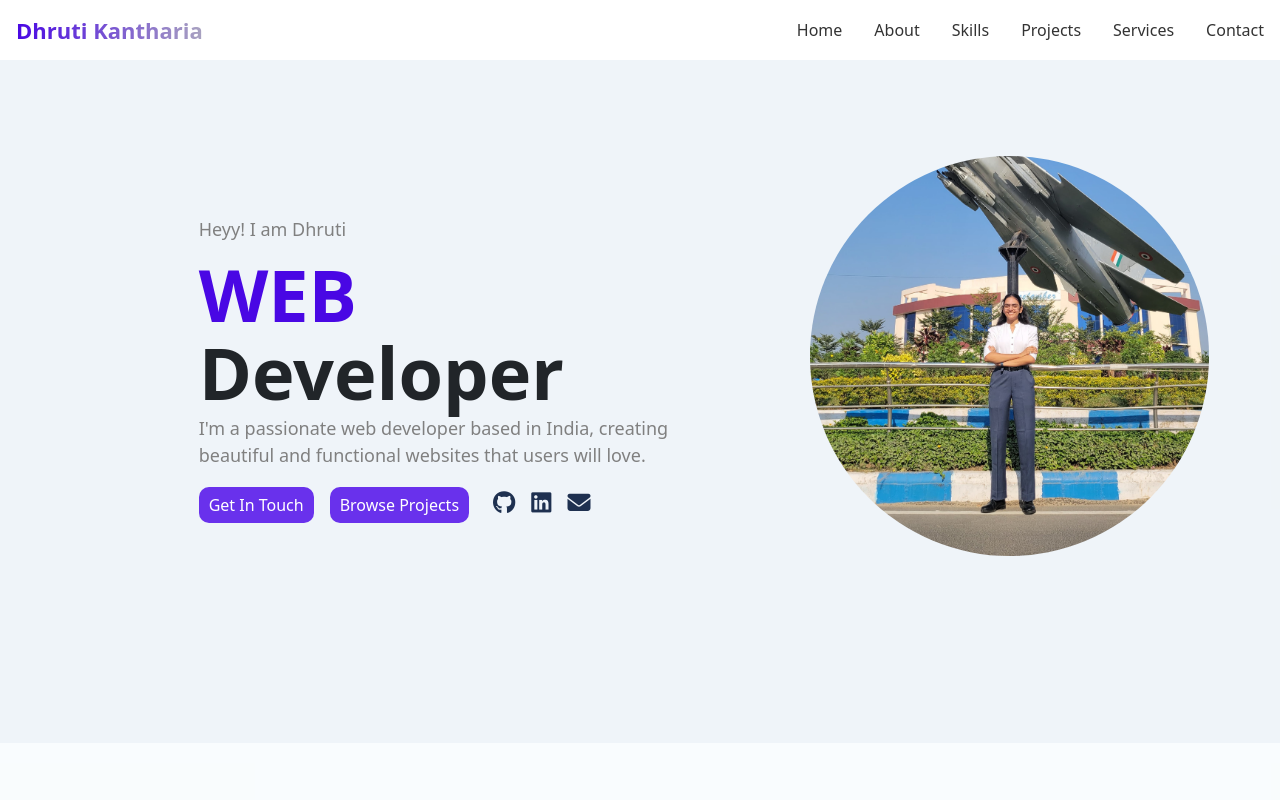
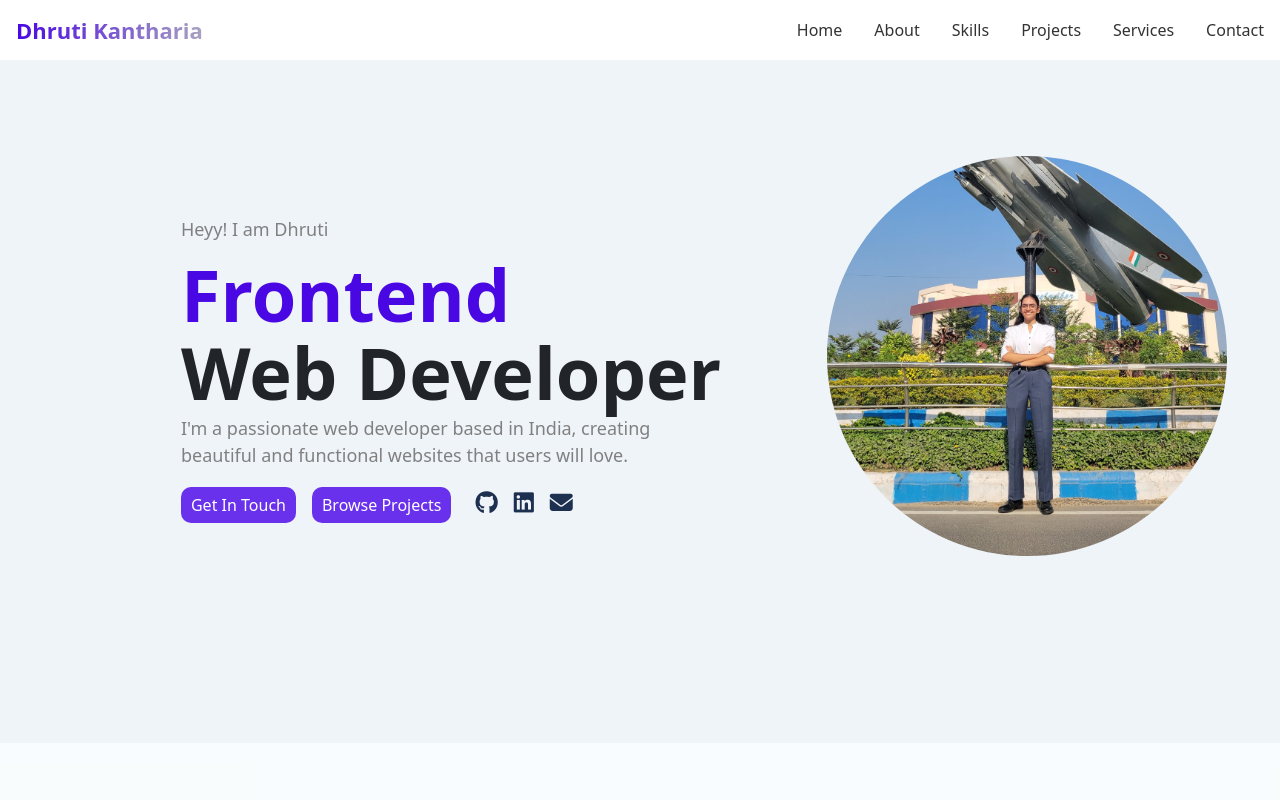
Before and after one commit to KanthariaDhruti/Portfolio-Website, a React (Vite) app: page / in a window 1280 px wide. Shown: the top 800 px of the page. Built offline with nearby package versions, Linux system fonts and the light colour scheme.

Commit message:
new changes

```diff
--- a/src/components/Home.jsx
+++ b/src/components/Home.jsx
@@ -35,8 +35,8 @@ function Home() {
             <div id="home" className="hero">
                 <div>
                     <p>Heyy! I am Dhruti</p>
-                    <h1 className="frontend">WEB</h1>
-                    <h1>Developer</h1>
+                    <h1 className="frontend">Frontend</h1>
+                    <h1>Web Developer</h1>
                     <p>I'm a passionate web developer based in India, creating
                         <br />
                         beautiful and functional websites that users will love.</p>
@@ -193,7 +193,7 @@ function Home() {
                     <div className="serv">
                         <i class="fa-solid fa-code"></i>
                         <h5>Web Development</h5>
-                        <p>Creating responsive and interactive web applications using HTML, CSS, JavaScript and libraries like Bootstrap, Tailwind and JavaScript libraries like React and Express and also Backend with Node.js and databases like SQL and MongoDB.</p>
+                        <p>Creating responsive and interactive web applications using HTML, CSS, JavaScript and libraries like Bootstrap and JavaScript libraries like React and Express and also Backend with Node.js</p>
                         <ul>
                             <li>Responsive Design</li>
                             <li>Interactive UI</li>
```
